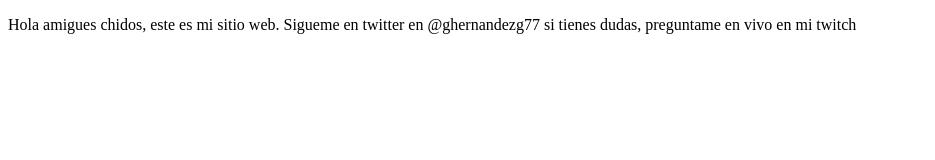
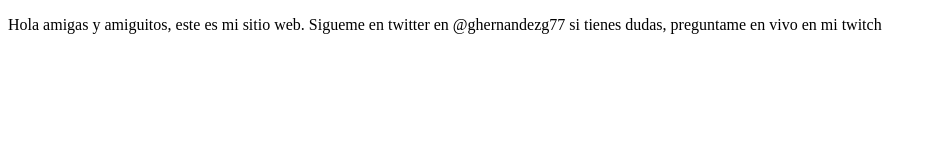
Before and after one commit to ghernandezg77/ProyectoDemoCursoPrework, a plain HTML site: page index.html in a window 1280 px wide. Shown: the whole page, without its empty margins (0-935 px from the left). Drawn offline with Linux system fonts and the light colour scheme.

Commit message:
Cambios de genero diverso

```diff
--- a/index.html
+++ b/index.html
@@ -8,7 +8,7 @@
 </head>
 <body>
     <p>
-Hola amigues chidos, este es mi sitio web.
+Hola amigas y amiguitos, este es mi sitio web.
 Sigueme en twitter en @ghernandezg77 si tienes dudas, preguntame en vivo en mi twitch
     </p>
 </body>
```
